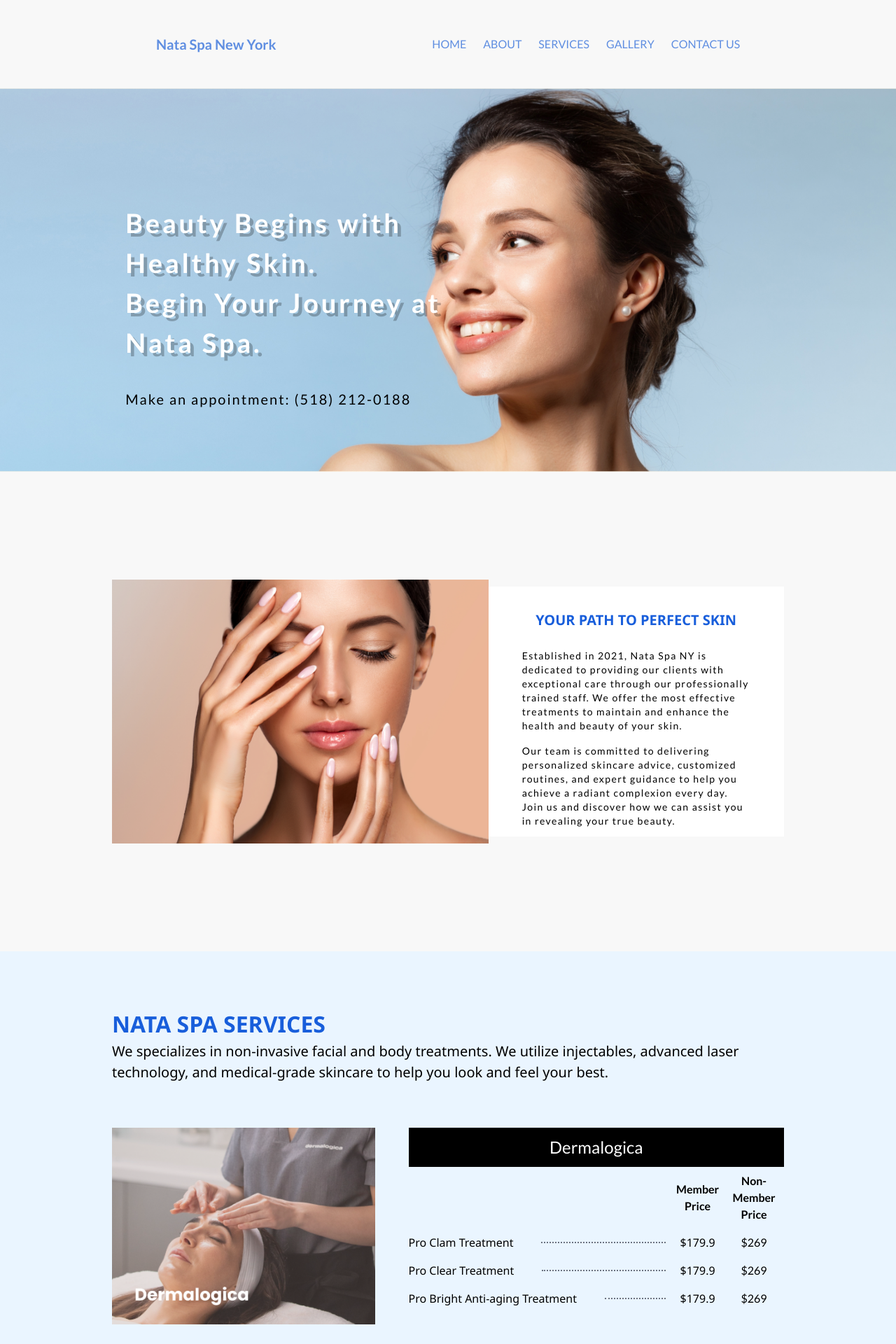
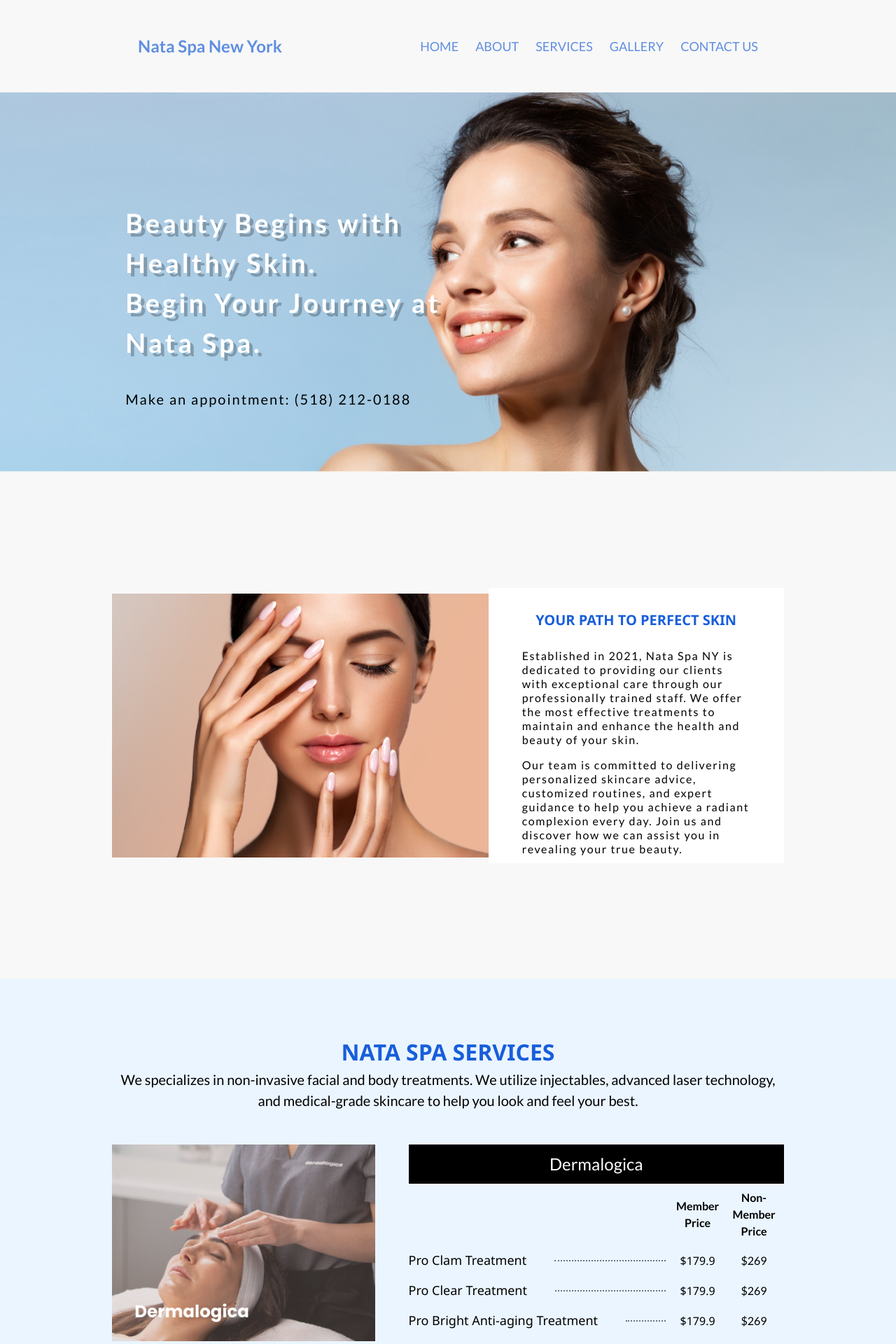
Before and after one commit to chencheng0924/Nata_spa, a Vue app: page / in a window 1280 px wide. Shown: the top 1920 px of the page at 70% size. Built offline with nearby package versions, Linux system fonts and the light colour scheme; what vue3-lottie would draw is missing.

Commit message:
fix/修正

```diff
--- a/src/views/home.vue
+++ b/src/views/home.vue
@@ -112,7 +112,9 @@ const scrollTo = (id) => {
   if(menuShow.value){
     menuShow.value = false
   }
+  console.log(id)
   const element = document.getElementById(id)
+  console.log(element)
   if(element){
     const elementPosition = element.getBoundingClientRect().top;
     const offsetPosition = elementPosition + window.pageYOffset - 120;
@@ -223,7 +225,7 @@ const treatments = ref([
           { name: 'Finger', price: 299, times: 5 },
           { name: 'Toes', price: 299, times: 5 },
           { name: 'Abdomen', price: 899, times: 5 },
-          { name: 'Neck', price: 992, times: 5 }
+          { name: 'Neck', price: 299, times: 5 }
         ]
       }
     ]
@@ -265,12 +267,12 @@ onMounted(() => {
 </script>
 
 <template>
-  <div class="w-full bg-primaryBg flex flex-col justify-center items-center pt-[126px]">
+  <div class="w-full bg-primaryBg flex flex-col justify-center items-center pt-[126px] mobile:pt-[56px]">
     <div id="HOME" class="flex flex-col justify-center items-center w-full">
-      <div class="w-full fixed top-0 z-[1000] flex justify-evenly py-[3rem] text-primary bg-[#f8f8f8]">
-        <div class="text-[1.25rem] font-bold lato">Nata Spa New York</div>
+      <div class="w-full fixed top-0 z-[1000] flex justify-evenly items-center py-[3rem] text-primary bg-[#f8f8f8] mobile:py-[1rem]">
+        <div @click="scrollTo('HOME')" class="text-[1.5rem] font-bold lato cursor-pointer mobile:text-[15px]">Nata Spa New York</div>
         <div class="flex items-center gap-6 mobile:hidden">
-          <div class="cursor-pointer lato" v-for="(item, index) in optionList" :key="index" @click="scrollTo(item)">{{
+          <div class="cursor-pointer text-[18px] lato" v-for="(item, index) in optionList" :key="index" @click="scrollTo(item)">{{
             item }}</div>
         </div>
         <div @click="menuShow = true" class="hidden mobile:block"><img src="../assets/icon/menuIcon.svg" alt=""></div>
@@ -309,7 +311,7 @@ onMounted(() => {
             an appointment: <br />(518) 212-0188</div>
         </div>
       </div>
-      <div id="ABOUT" class="w-full flex justify-center bg-[#f8f8f8] py-[9rem] mobile:bg-white mobile:py-[2rem]">
+      <div id="ABOUT" class="w-full flex justify-center bg-[#f8f8f8] py-[9rem] mobile:bg-white mobile:py-[2rem] mobile:pt-0">
         <div class="w-[80%] flex items-center justify-center mobile:flex-col">
           <img class="h-[557px] laptop:h-[377px] mobile:hidden" src="@/assets/img/homePage.png" alt="NataSpa">
           <div
@@ -323,13 +325,13 @@ onMounted(() => {
               <span class="whitespace-nowrap text-[20px]">YOUR PATH TO PERFECT SKIN</span>
             </div>
             <div
-              class="text-[#000] text-[18px] font-[400] leading-5 lato w-full tracking-widest laptop:w-[326px] laptop:text-[14px] mobile:text-[12px]">
+              class="text-[#000] text-[18px] font-[400] leading-5 lato w-full tracking-widest laptop:w-[326px] laptop:text-[16px] mobile:text-[16px]">
               Established in 2021, Nata Spa NY is dedicated to providing our clients with exceptional care through our
               professionally trained staff. We offer the most effective treatments to maintain and enhance the health
               and beauty of your skin.
             </div>
             <div
-              class="text-[#000] text-[18px] font-[400] leading-5 lato w-full tracking-widest laptop:w-[326px] laptop:text-[14px] mobile:text-[12px]">
+              class="text-[#000] text-[18px] font-[400] leading-5 lato w-full tracking-widest laptop:w-[326px] laptop:text-[16px] mobile:text-[16px]">
               Our team is committed to delivering personalized skincare advice, customized routines, and expert guidance
               to help you achieve a radiant complexion every day. Join us and discover how we can assist you in
               revealing your true beauty.
@@ -344,16 +346,16 @@ onMounted(() => {
   <div id="SERVICES"
     class="bg-secondBg py-[5rem] px-[12.5%] flex flex-col justify-center items-center mobile:py-[2rem]">
     <div class="text-second text-[2rem] pb-[2rem]">
-      <div class="font-[800] mobile:hidden">NATA SPA SERVICES</div>
+      <div class="font-[800] text-center mobile:hidden">NATA SPA SERVICES</div>
       <div class="font-[800] hidden mobile:block mobile:text-center tracking-[5px] text-[15px] mb-2">SERVICE MENU</div>
-      <div class="text-[20px] text-[#000] mobile:text-[12px]">
+      <div class="text-[20px] text-[#000] mobile:text-[16px] text-center mb-[1rem] lato">
         We specializes in non-invasive facial and body treatments. We utilize injectables, advanced laser technology,
         and medical-grade skincare to help you look and feel your best.
       </div>
     </div>
-    <div class='flex flex-col justify-center flex-wrap gap-[4.5rem] w-full mobile:hidden'>
+    <div class='flex flex-col justify-center flex-wrap gap-[3.5rem] w-full mobile:hidden'>
       <!-- @click="show('service', index, serviceList.length)" -->
-      <div v-for="(item, index) in serviceList" :key="index" class="flex gap-[3rem] my-[2rem]">
+      <div v-for="(item, index) in serviceList" :key="index" class="flex gap-[3rem]">
         <div class="w-[70%] flex items-start">
           <img class="w-full object-contain" :src="getAssetsFile(`service/service${index + 1}.png`)" alt="">
         </div>
@@ -382,7 +384,7 @@ onMounted(() => {
                       <tr v-for="treatment in itm.items" :key="treatment.name"
                         class="border-b border-dotted border-gray-300">
                         <td class="py-2 flex gap-[2rem] items-center lato">
-                          <span>{{ treatment.name }}</span>
+                          <span class="text-[18px]">{{ treatment.name }}</span>
                           <span class="flex-grow border-b-[2.5px] border-dotted border-gray-500 mx-2"></span>
                         </td>
                         <td v-if="group.type == 1" class="py-2 text-center">${{ treatment.memberPrice }}</td>
@@ -407,11 +409,11 @@ onMounted(() => {
             :class="{'hidden': groupIndex !== index}">
             <div v-for="(itm, idx) in group.treatments" :key="idx">
               <div v-if="group.type == 1">
-                <div v-if="itm.title" class="text-[12px] font-[800] my-[1rem]">{{ itm.title }}</div>
+                <div v-if="itm.title" class="text-[18px] font-[800] mt-[1rem]">{{ itm.title }}</div>
                 <div v-for="(itm2, idx2) in itm.items" :key="idx2" class="my-[0.5rem]">
-                  <div class="text-[12px] font-[600] lato">{{ itm2.name }}</div>
-                  <div class="flex justify-between">
-                    <div v-for="(itm3, idx3) in itm.headerList" class="flex text-[10px] font-[300]">
+                  <div class="text-[18px] font-[600] lato">{{ itm2.name }}</div>
+                  <div class="flex flex-col justify-between">
+                    <div v-for="(itm3, idx3) in itm.headerList" class="flex text-[16px] font-[300]">
                       <div class="lato tracking-widest">{{ itm3 }} - </div>
                       <div v-if="idx3 == 0" class="lato">{{ itm2.memberPrice }}</div>
                       <div v-else class="lato tracking-widest">{{ itm2.nonMemberPrice }}</div>
@@ -420,12 +422,12 @@ onMounted(() => {
                 </div>
               </div>
               <div v-if="group.type == 2">
-                <div class="text-right mb-2 text-[14px]">5 times</div>
+                <div class="text-right mb-2 text-[16px]">5 times</div>
                 <div v-for="(itm2, idx2) in group.treatments[0].items" :key="idx2" class="my-[0.5rem]">
                   <div class="flex justify-between items-center">
-                    <span class="text-[12px] font-[600] whitespace-nowrap lato tracking-widest">{{ itm2.name }}</span>
+                    <span class="text-[16px] font-[600] whitespace-nowrap lato tracking-widest">{{ itm2.name }}</span>
                     <div class="w-full border-t-[1.5px] border-dashed border-gray-600 mt-1 mx-4"></div>
-                    <span class="text-[10px] font-[300] lato tracking-widest">${{ itm2.price }}</span>
+                    <span class="text-[16px] font-[300] lato tracking-widest">${{ itm2.price }}</span>
                   </div>
                 </div>
               </div>
@@ -492,7 +494,7 @@ onMounted(() => {
     </div>
   </div>
   <div id="CONTACT US" class="bg-contactUsBg flex flex-col justify-center items-center">
-    <div class="text-white pt-[6rem]">
+    <div class="text-white pt-[6rem] mobile:pt-[3rem]">
       <div class="text-[2.25rem] font-[700] lato tracking-widest mobile:text-[15px] mobile:text-second"><span
           class="text-[2.5rem] dancingScript mobile:text-[15px]">Connect
         </span> with Us for Your Glow-Up!</div>
@@ -515,7 +517,7 @@ onMounted(() => {
         </a>
         <div class="desktop:w-[566px] laptop:w-[531px] flex justify-center items-center relative mobile:w-full">
           <div
-            class="w-[45.5rem] h-[48.5rem] bg-white rounded-2xl flex flex-col justify-center items-center mobile:w-full">
+            class="w-[45.5rem] h-[48.5rem] bg-white rounded-2xl flex flex-col justify-center items-center mobile:w-full mobile:bg-[#DBE4EA] mobile:h-[38rem]">
             <div class="text-[1.5rem] relative pb-[0.5rem] tracking-[5px]">CONTACT US<div
                 class="absolute bottom-0 right-[0%] h-[2px] w-[100%] bg-black"></div>
             </div>
@@ -527,7 +529,7 @@ onMounted(() => {
                   :class="{'!h-[166px]': item.type == 'textarea'}" :placeholder="`Please enter your ${item.model}`"
                   :type="item.type" :maxlength="item.max" />
               </el-form-item>
-              <el-button :disabled="btnDis" class="bg-black text-white w-[8rem] h-[3.5rem] rounded-2xl mobile:w-[5rem]"
+              <el-button :disabled="btnDis" class="bg-black text-white w-[8rem] h-[3.5rem] rounded-2xl mobile:w-[6rem]"
                 @click="submitForm(ruleFormRef)">SUBMIT</el-button>
             </el-form>
           </div>
@@ -540,7 +542,7 @@ onMounted(() => {
     </div>
   </div>
   <!-- 四大圖片區 -->
-  <div class="flex gap-[8px] py-[8px] px-[8px] relative">
+  <div class="flex gap-[8px] px-[8px] relative">
     <img src="@/assets/img/four.png" alt="" class="w-full">
     <!-- <img :src="getAssetsFile(`pp${pic}.jpg`) " alt="" v-for="pic in 4" :key="pic"> -->
     <span
@@ -551,26 +553,26 @@ onMounted(() => {
   <div class="flex px-[12.5%] py-[6rem] justify-center mobile:flex-col mobile:py-[48px]">
     <div class="flex gap-[70px] mobile:flex-col mobile:items-center">
       <div>
-        <img src="@/assets/img/logo.png" alt="" class="desktop:w-[279] laptop:w-[215px] mobile:w-[160px]">
+        <img src="@/assets/img/logo.png" alt="" class="desktop:w-[175px] laptop:w-[175px] mobile:w-[160px]">
       </div>
       <div class="flex flex-col items-start mobile:items-center">
-        <span class="lato text-[39px] font-[800] tracking-widest mobile:text-[13px]">NATA SPA NEW YORK</span>
+        <span class="lato text-[16px] font-[800] tracking-widest mobile:text-[13px]">NATA SPA NEW YORK</span>
         <div class="flex gap-[58px] mt-[38px] mobile:flex-col mobile:items-center mobile:gap-[13px]">
-          <div class="cursor-pointer text-[22px] font-[800] mobile:font-[600] mobile:text-[12px]"
+          <div class="cursor-pointer text-[14px] font-[800] mobile:font-[600] mobile:text-[12px]"
             @click="scrollTo(item)" v-for="(item, index) in optionList" :key="index">{{ item }}
           </div>
         </div>
         <div class="flex gap-[92px] mt-[48px] mobile:flex-col mobile:items-center mobile:gap-[32px]">
           <div class="flex flex-col mobile:items-center">
-            <div class="text-[24px] font-bold lato mobile:hidden">CONTACT US</div>
-            <div class="text-[19px] font-[400] lato mobile:flex mobile:flex-col mobile:items-center mobile:text-[13px]">
+            <div class="text-[14px] font-bold lato mobile:hidden">CONTACT US</div>
+            <div class="text-[14px] font-[400] lato mobile:flex mobile:flex-col mobile:items-center mobile:text-[13px]">
               <div>(518) 212-0188</div>
               <div>WeChat: NATASPANY</div>
               <div>22 E 21st St #7R, New York, NY 10010</div>
             </div>
           </div>
           <div class="flex flex-col mobile:flex-row mobile:items-center mobile:gap-[13px]">
-            <div class="text-[24px] font-bold lato mobile:text-[13px]">FOLLOW US</div>
+            <div class="text-[14px] font-bold lato mobile:text-[13px]">FOLLOW US</div>
             <div class="flex mt-[20px] mobile:mt-0">
               <img @click="goOut(item.url)" class="flex cursor-pointer items-center w-[1.5rem] h-[1.5rem] mx-2 mobile:w-[19px] mobile:h-[19px]"
                 v-for="(item, index) in iconList" :key="index" :src="getAssetsFileIcon(`${item.name}.png`)" alt="">
@@ -701,9 +703,8 @@ onMounted(() => {
 :deep(.el-form){
   .el-form-item__label{
     justify-content: flex-start;
-    font-size: 20px;
+    font-size: 16px;
     font-weight: 500;
-    margin-bottom: 7px;
   }
   .el-input__wrapper, .el-textarea{
     height: 66px;
@@ -760,5 +761,18 @@ onMounted(() => {
       display: none;
     }
   }
+  :deep(.el-form){
+    .el-input__wrapper, .el-textarea{
+      height: 33px;
+    }
+  }
+  :deep(.el-textarea){
+    border-radius: 20px;
+    height: 118px !important;
+  }
+  :deep(.el-textarea__inner){
+    border-radius: 20px;
+    height: 118px !important;
+  }
 }
 </style>
```
